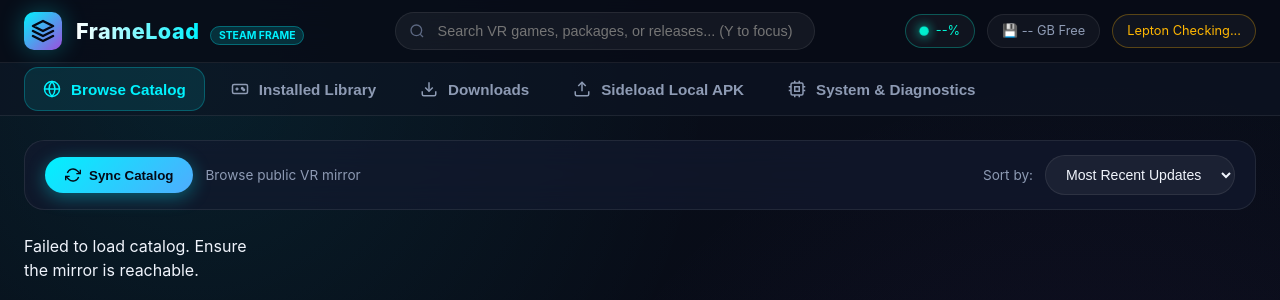
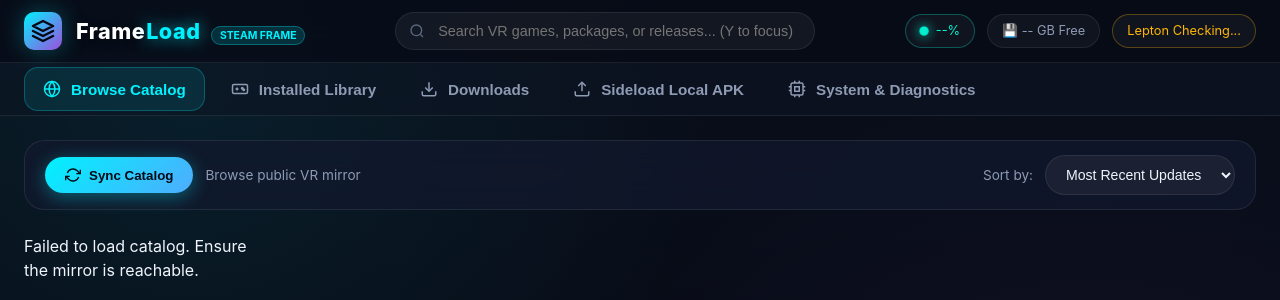
Before and after one commit to Crypto90/frameload, a Python web app: template frameload/web/templates/index.html in a window 1280 px wide. Shown: the top 300 px of the page. Run offline with Jinja, Linux system fonts and the light colour scheme; the template is opened without the code that fills it, so the values that code supplies are empty.

Commit message:
Fix header brand title fade-out and re-render high-res screenshots

```diff
--- a/frameload/web/static/css/style.css
+++ b/frameload/web/static/css/style.css
@@ -126,9 +126,19 @@
   font-size: 1.35rem;
   font-weight: 800;
   letter-spacing: 0.5px;
-  background: linear-gradient(90deg, #ffffff, #00f2fe);
-  -webkit-background-clip: text;
-  -webkit-text-fill-color: transparent;
+  display: inline-flex;
+  align-items: center;
+}
+
+.brand-title .title-frame {
+  color: #ffffff;
+  text-shadow: 0 2px 10px rgba(0, 0, 0, 0.6);
+}
+
+.brand-title .title-load {
+  color: var(--accent-cyan);
+  text-shadow: 0 0 16px rgba(0, 242, 254, 0.7);
+  margin-left: 1px;
 }
 
 .brand-badge {
--- a/frameload/web/templates/index.html
+++ b/frameload/web/templates/index.html
@@ -19,7 +19,7 @@
         </svg>
       </div>
       <div>
-        <span class="brand-title">FrameLoad</span>
+        <span class="brand-title"><span class="title-frame">Frame</span><span class="title-load">Load</span></span>
         <span class="brand-badge">Steam Frame</span>
       </div>
     </div>
```
Also changed, not shown: 4 other files.
